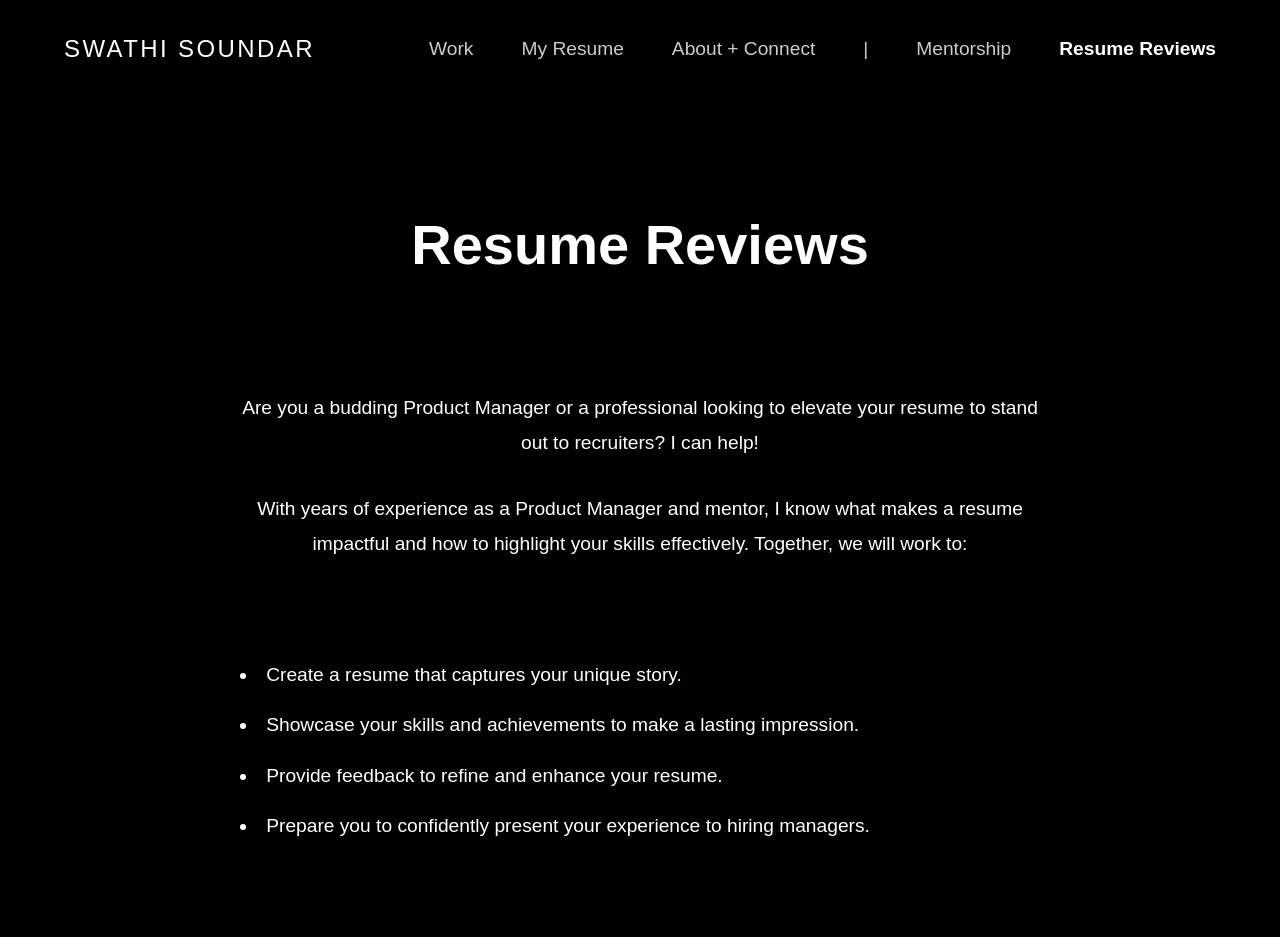
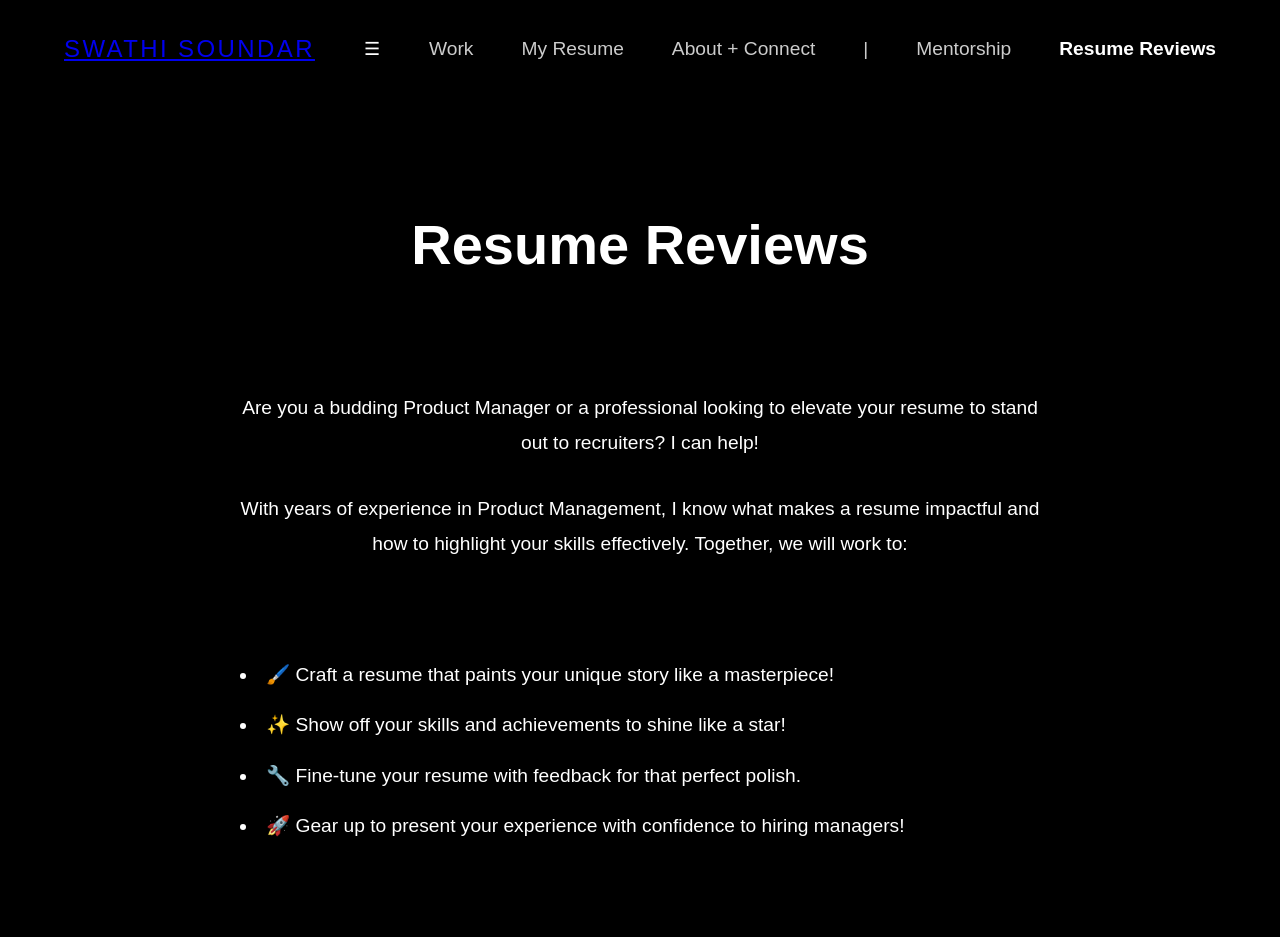
Before and after one commit to UpbeatHoover/my-website, a website: page ResumeReviews.html in a window 1280 px wide. Shown: the top 937 px of the page. Drawn offline with Linux system fonts and the light colour scheme; a web font is replaced by a local one.

Commit message:
ResumeReviews.html

```diff
--- a/ResumeReviews.html
+++ b/ResumeReviews.html
@@ -14,7 +14,8 @@
     <!-- Navigation Section -->
     <nav class="navbar">
       <div class="navbar-container">
-        <h1 class="logo">SWATHI SOUNDAR</h1>
+        <h1 class="logo"><a href="index.html">SWATHI SOUNDAR</a></h1>
+        <div class="menu-toggle" onclick="toggleMenu()">☰</div>
         <ul class="nav-links">
           <li><a href="index.html" class="nav-item">Work</a></li>
           <li><a href="MyResume.html" class="nav-item">My Resume</a></li>
@@ -42,19 +43,23 @@
           your resume to stand out to recruiters? I can help!
         </p>
         <p>
-          With years of experience as a Product Manager and mentor, I know what
-          makes a resume impactful and how to highlight your skills effectively.
+          With years of experience in Product Management, I know what makes a
+          resume impactful and how to highlight your skills effectively.
           Together, we will work to:
         </p>
         <ul>
-          <li>Create a resume that captures your unique story.</li>
           <li>
-            Showcase your skills and achievements to make a lasting impression.
+            🖌️ Craft a resume that paints your unique story like a masterpiece!
           </li>
-          <li>Provide feedback to refine and enhance your resume.</li>
           <li>
-            Prepare you to confidently present your experience to hiring
-            managers.
+            ✨ Show off your skills and achievements to shine like a star!
+          </li>
+          <li>
+            🔧 Fine-tune your resume with feedback for that perfect polish.
+          </li>
+          <li>
+            🚀 Gear up to present your experience with confidence to hiring
+            managers!
           </li>
         </ul>
 
@@ -114,7 +119,7 @@
           <button type="submit" class="cta-button">Submit</button>
         </form>
 
-        <p>
+        <p class="ps-note">
           PS: Feel free to
           <a href="https://linkedin.com/in/swathisoundar">add me on LinkedIn</a>
           as well. Just mention that you found me here!
@@ -151,3 +156,10 @@
     </script>
   </body>
 </html>
+
+<script>
+  function toggleMenu() {
+    const navLinks = document.querySelector(".nav-links");
+    navLinks.classList.toggle("active");
+  }
+</script>
```
